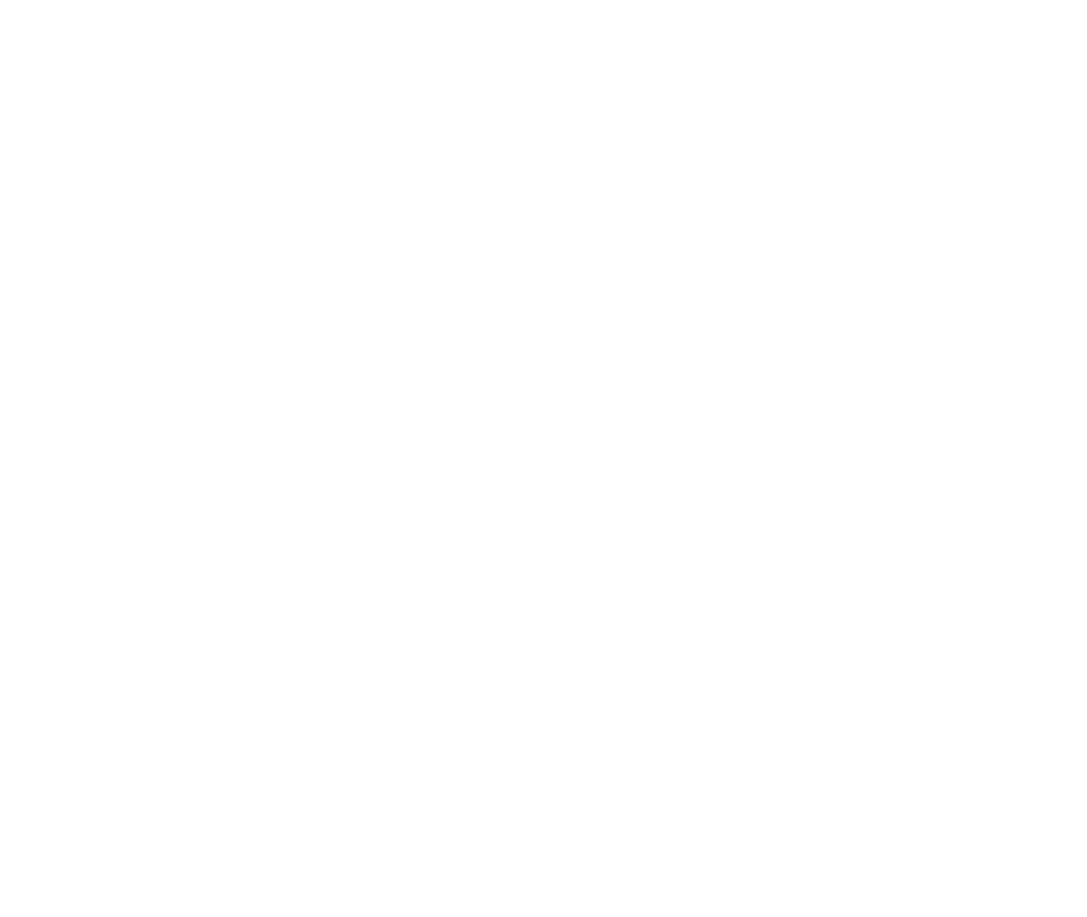
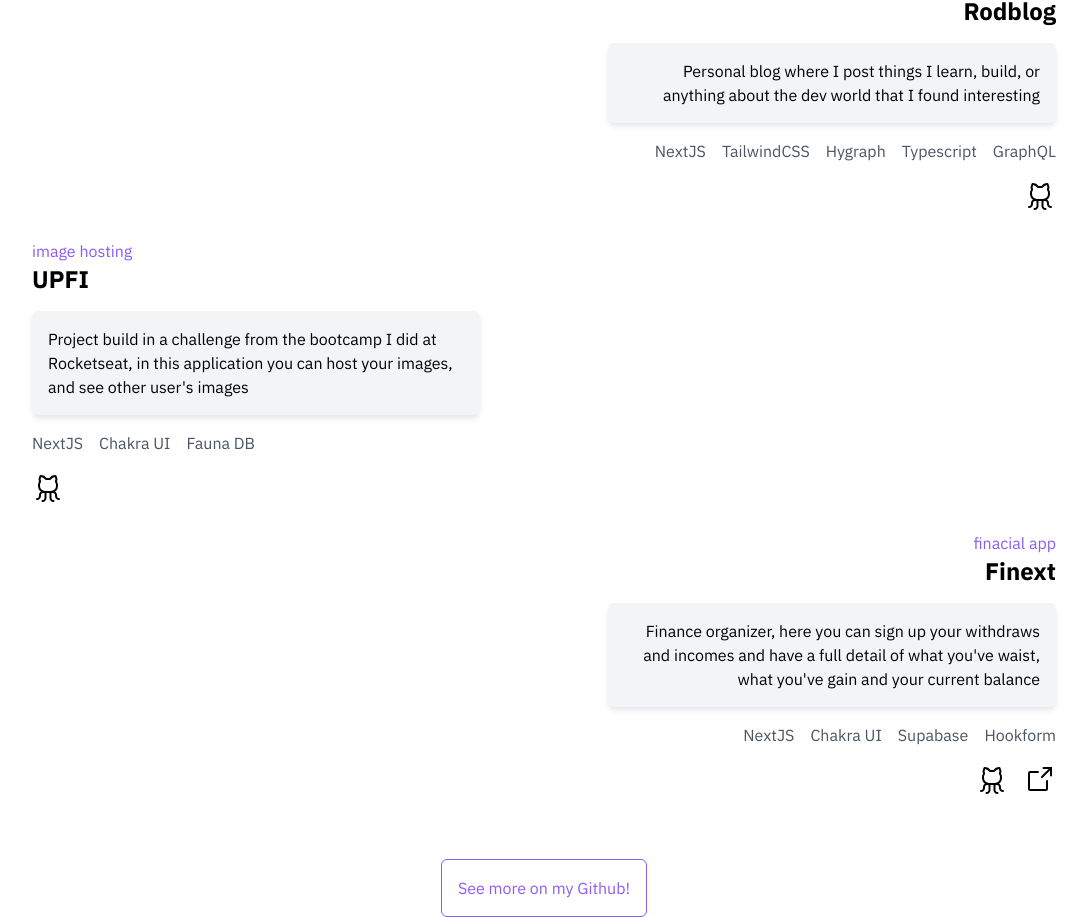
Before and after one commit to rodrigomsrocha/rod-portfolio, a React (Vite) app: page / in a window 1280 px wide. Shown: the part 2497-3414 px from the top of the page, without its empty margins (96-1183 px from the left). Before the commit the page ends 2400 px from the top, so only its background shows below. Built offline with nearby package versions, Linux system fonts and the light colour scheme.

Commit message:
projects section done

```diff
--- a/package.json
+++ b/package.json
@@ -10,6 +10,7 @@
   },
   "dependencies": {
     "framer-motion": "^7.6.18",
+    "phosphor-react": "^1.4.1",
     "react": "^18.2.0",
     "react-dom": "^18.2.0"
   },
--- a/src/App.tsx
+++ b/src/App.tsx
@@ -2,6 +2,7 @@
 import { EducationSection } from './components/EducationSetion';
 import { Header } from './components/Header';
 import { MainSection } from './components/MainSection';
+import { ProjectsSection } from './components/ProjectsSection';
 
 function App() {
   return (
@@ -11,6 +12,7 @@
         <MainSection />
         <AboutSection />
         <EducationSection />
+        <ProjectsSection />
       </div>
     </div>
   );
--- /dev/null
+++ b/src/components/ProjectsSection/index.tsx
@@ -0,0 +1,94 @@
+import { Title } from "../Title";
+import { ArrowSquareOut, GithubLogo } from "phosphor-react"
+
+export function ProjectsSection() {
+  return (
+    <div id="projects" className="min-h-screen flex flex-col justify-center">
+      <Title>My projects</Title>
+      <main className="flex flex-col gap-8">
+        <div className="self-end flex flex-col gap-4 items-end text-right">
+          <span className="text-violet-500 leading-none -mb-3">personal blog</span>
+          <h3 className="text-2xl font-bold">Rodblog</h3>
+          <p className="max-w-md p-4 bg-gray-100 shadow-md shadow-gray-200 rounded-md">
+            Personal blog where I post things I learn, build, or
+            anything about the dev world that I found interesting
+          </p>
+          <div className="flex gap-4 text-gray-600">
+            <span>NextJS</span>
+            <span>TailwindCSS</span>
+            <span>Hygraph</span>
+            <span>Typescript</span>
+            <span>GraphQL</span>
+          </div>
+          <a
+            href="https://github.com/rodrigomsrocha/rodblog"
+            target="_blank"
+            className="hover:text-violet-500 transition-all"
+          >
+            <GithubLogo weight="regular" size={32} />
+          </a>
+        </div>
+        <div className="flex flex-col gap-4">
+          <span className="text-violet-500 leading-none -mb-3">image hosting</span>
+          <h3 className="text-2xl font-bold">UPFI</h3>
+          <p className="max-w-md p-4 bg-gray-100 shadow-md shadow-gray-200 rounded-md">
+            Project build in a challenge from the bootcamp I did at Rocketseat,
+            in this application you can host your images, and see other user&apos;s images
+          </p>
+          <div className="flex gap-4 text-gray-600">
+            <span>NextJS</span>
+            <span>Chakra UI</span>
+            <span>Fauna DB</span>
+          </div>
+          <a
+            href="https://github.com/rodrigomsrocha/upfi"
+            target="_blank"
+            className="hover:text-violet-500 transition-all"
+          >
+            <GithubLogo weight="regular" size={32} />
+          </a>
+        </div>
+        <div className="self-end flex flex-col gap-4 items-end text-right">
+          <span className="text-violet-500 leading-none -mb-3">finacial app</span>
+          <h3 className="text-2xl font-bold hover:text-violet-500 transition-all">
+            <a href="https://finext.vercel.app" target="_blank">Finext</a>
+          </h3>
+          <p className="max-w-md p-4 bg-gray-100 shadow-md shadow-gray-200 rounded-md">
+            Finance organizer, here you can sign up your withdraws and incomes and have a
+            full detail of what you&apos;ve waist, what you&apos;ve gain and your current
+            balance
+          </p>
+          <div className="flex gap-4 text-gray-600">
+            <span>NextJS</span>
+            <span>Chakra UI</span>
+            <span>Supabase</span>
+            <span>Hookform</span>
+          </div>
+          <div className="flex gap-4">
+            <a
+              href="https://github.com/rodrigomsrocha/finext"
+              target="_blank"
+              className="hover:text-violet-500 transition-all"
+            >
+              <GithubLogo weight="regular" size={32} />
+            </a>
+            <a
+              href="https://finext.vercel.app"
+              target="_blank"
+              className="hover:text-violet-500 transition-all"
+            >
+              <ArrowSquareOut weight="regular" size={32} />
+            </a>
+          </div>
+        </div>
+        <a
+          target="_blanck"
+          href="https://github.com/rodrigomsrocha"
+          className="self-center mt-8 p-4 border border-violet-500 rounded-md text-violet-500 hover:bg-violet-200 transition-all"
+        >
+          See more on my Github!
+        </a>
+      </main>
+    </div>
+  )
+}
```
Also changed, not shown: 1 other file (tests, documents, lock files or other folders).
